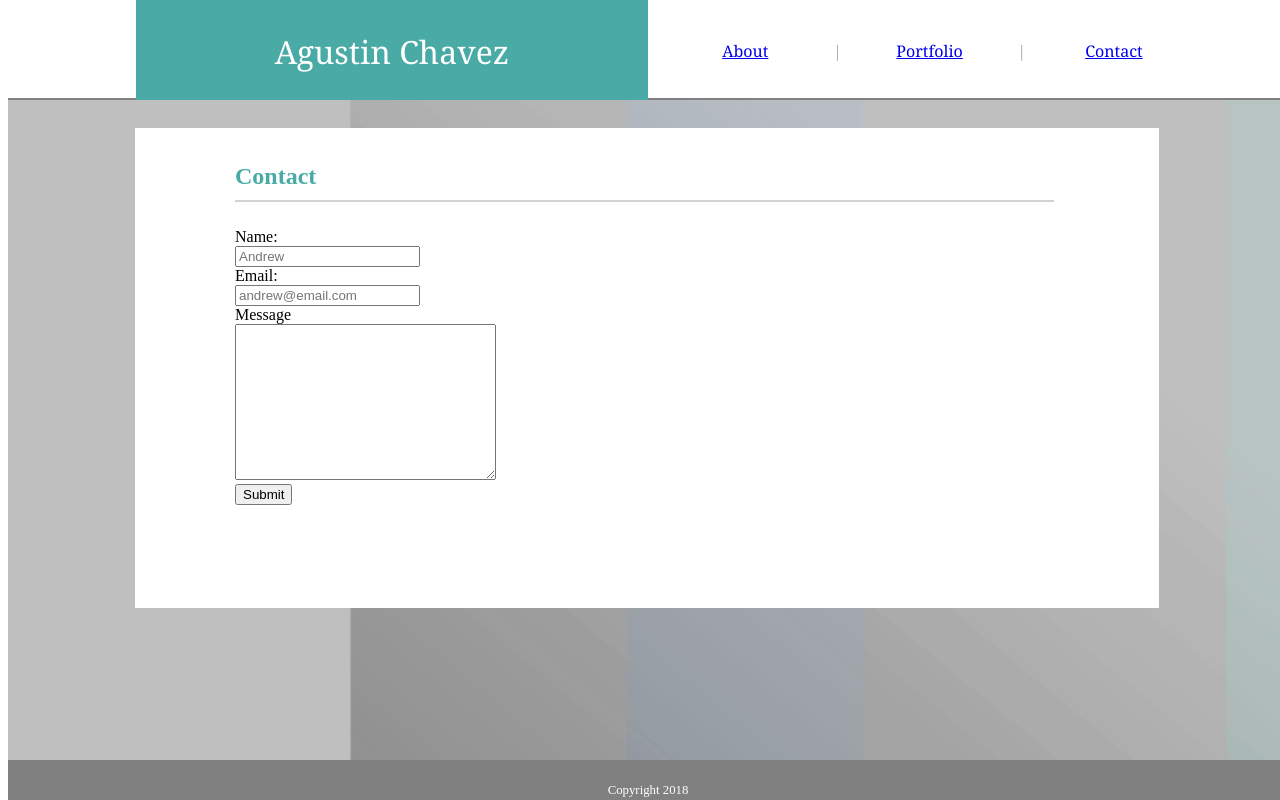
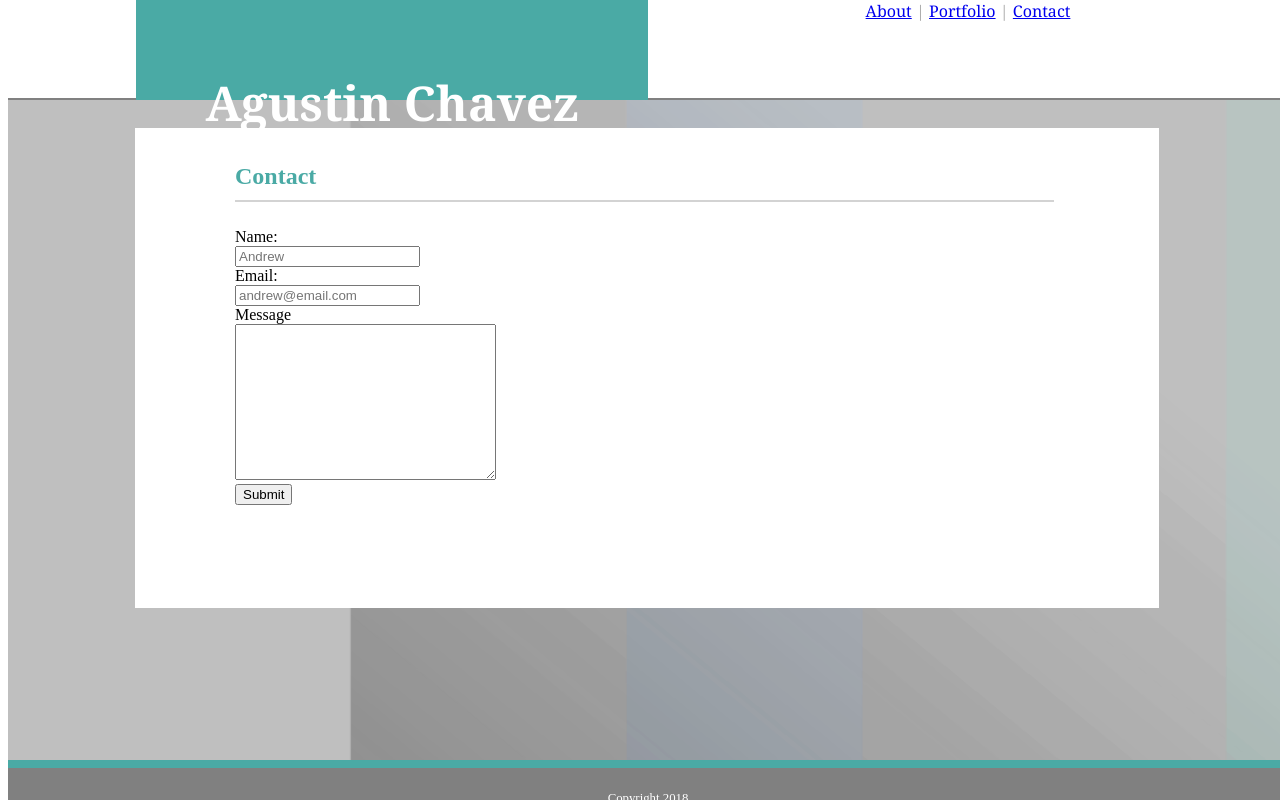
Before and after one commit to isao92/Basic-Portfolio, a plain HTML site: page contact.html in a window 1280 px wide. Drawn offline with Linux system fonts and the light colour scheme.

Commit message:
Update contact.html

```diff
--- a/contact.html
+++ b/contact.html
@@ -11,28 +11,17 @@
 
 <div class="box">
     <header>
-          <section class="blue">
-            Agustin Chavez
-          </section>
+          <nav class="blue">
+            <h1>Agustin Chavez</h1>
+          </nav>
 
-          <section id="toRight">
-
-            <section id="Contact">
+            <nav id="Navigation">
+                <a href="index.html">About</a>
+                <a>|</a>
+                <a href="portfolio.html">Portfolio</a>
+                <a>|</a>
                 <a href="contact.html">Contact</a>
-            </section>
-
-            <section id="About">   |</section>
-
-            <section id="Portfolio">
-                  <a href="portfolio.html">Portfolio</a>
-            </section>
-
-            <section id="About">   |</section>
-
-            <section id="About">
-                <a href="index.html">About</a>
-            </section>
-        </section>
+            </nav>
     </header>
 </div>
 
@@ -75,12 +64,13 @@
   </div>
 </body>
 
-<div class="littleRectangle">
 
 </div>
 
   <div>
     <section id="footer">
+
+      <div class="littleRectangle"></div>
       <p>Copyright 2018</p>
     </section>
 
```
